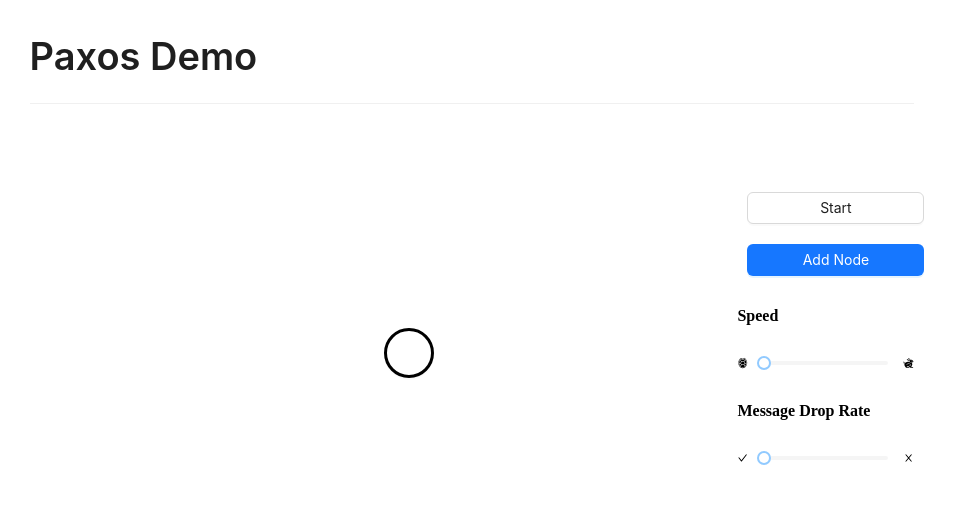
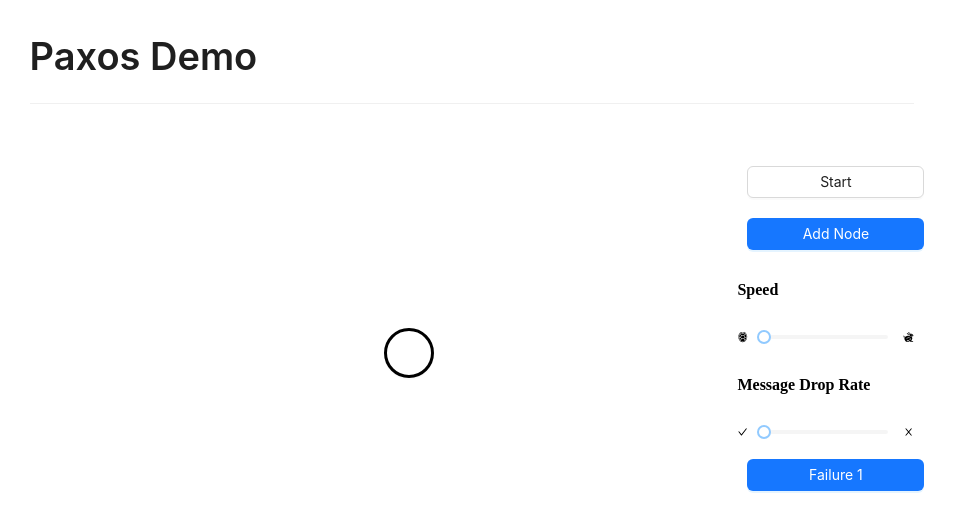
Before and after one commit to weikunwu/multi-paxos-demo, a React (Create React App) app in the folder webapp/: page / in a window 1280 px wide. Shown: the top 532 px of the page, without its empty margins (168-1123 px from the left). Built offline with nearby package versions, Linux system fonts and the light colour scheme.

Commit message:
add failure1

```diff
--- a/webapp/src/containers/PaxosSetting.js
+++ b/webapp/src/containers/PaxosSetting.js
@@ -60,6 +60,23 @@ const PaxosSetting = ({ className }) => {
     })
   }
 
+  const failure1 = () => {
+      handleStartButton()
+      setPaxosState((prevState) => {
+        const newPackets = [
+          ...prevState.packets,
+          ...prevState.servers[0].broadcastPreparFailure1(['2','3','4'],10),
+          ...prevState.servers[2].broadcastPreparFailure1(['1','2','4'],20)
+        ];
+        console.log(newPackets)
+
+        return {
+          ...prevState,
+          packets:newPackets
+        }
+      })
+  }
+
   return (
     <div className={`paxos-setting-container ${className}`} >
       <Button
@@ -89,12 +106,16 @@ const PaxosSetting = ({ className }) => {
         step={10}
         handleChange={handleDropRateChange}
       />
+      <Button
+        className='failure1-button'
+        type = "primary"
+        onClick={failure1}>Failure 1</Button>
     </div>
   )
 }
 
 export default styled(PaxosSetting)`
-  .start-button, .add-button {
+  .start-button, .add-button, .failure1-button {
     width: 100%;
     margin: 10px;
   }
--- a/webapp/src/objects/Server.js
+++ b/webapp/src/objects/Server.js
@@ -19,9 +19,29 @@ class Server {
     this.minAcceptedValue = null;
   }
 
+  static nextProposalNum = 1;
+
+  broadcastPreparFailure1(otherServers, value) {
+    const proposalNum = Server.nextProposalNum;
+    this.proposalNum = proposalNum;
+    this.proposalValue = value;
+    // Deliver the prepare packet at the proposer itself
+    this.minProposal = proposalNum;
+    // Deliver the ackPrepare packet at the proposer itself
+    this.prepareAcks = 1;
+    this.minAcceptedProp = this.acceptedProp;
+    this.minAcceptedValue = this.acceptedValue;
+    return otherServers.map((server) => {
+      return this.prepare(server, proposalNum)
+    });
+  }
+
+
+
+
   broadcastPrepare(otherServers, value) {
     const proposalNum = Date.now();
-    this.proposalNum = proposalNum;
+    this.proposalNum = 1;
     this.proposalValue = value;
 
     // Deliver the prepare packet at the proposer itself
```
